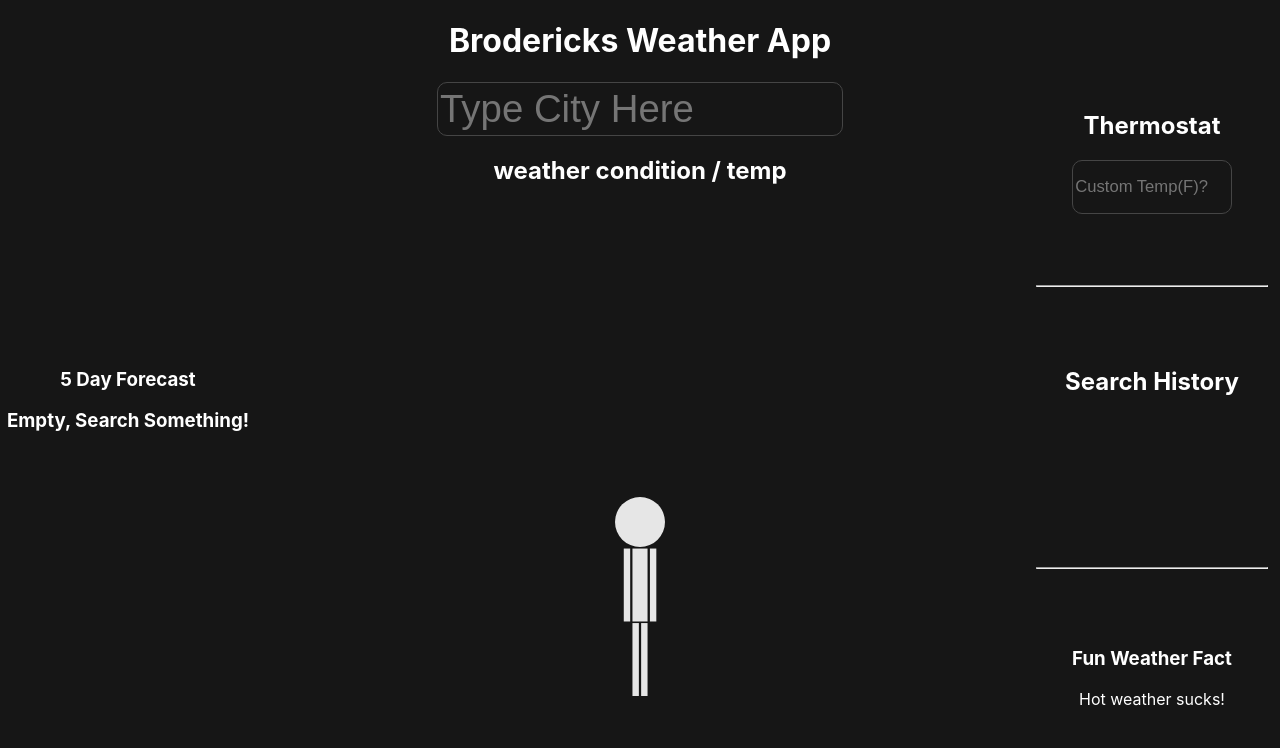
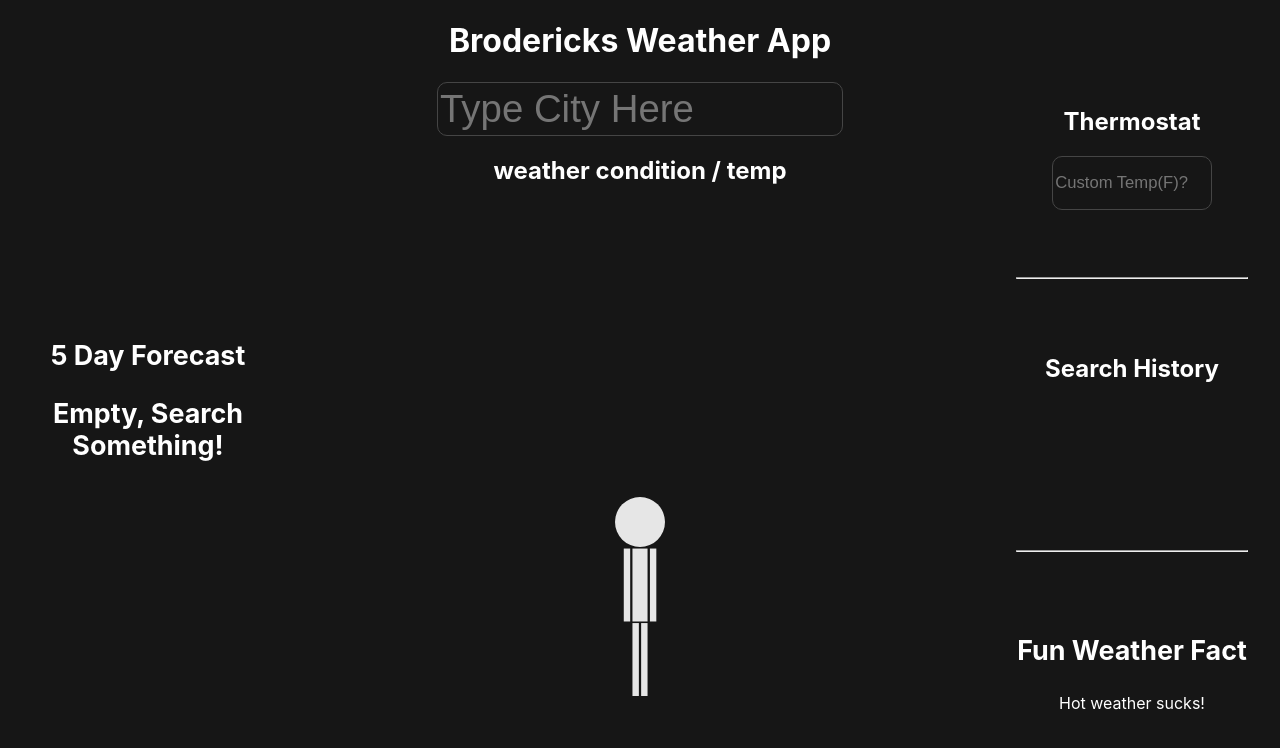
Before and after one commit to ZeroBitzz/react-weather-app, a React (Create React App) app: page / in a window 1280 px wide. Shown: the top 748 px of the page. Built offline with nearby package versions, Linux system fonts and the light colour scheme.

Commit message:
added some viewport css

```diff
--- a/src/Forecast.css
+++ b/src/Forecast.css
@@ -1,3 +1,7 @@
+h3{
+    font-size: 2.1vw;
+}
+
 .day-forecast {
     display: flex;
     flex-direction: column;
@@ -5,6 +9,8 @@
     background-color: rgb(69, 69, 69);
     border-radius: 20px;
     width: 100%;
+    height: 5vw;
+    padding: 12px;
 }
 .day-forecast img {
     width: 50px;
@@ -12,6 +18,7 @@
 }
 .day-forecast span {
     margin-right: 10px;
+    font-size: 1.4vw;
 }
 
 .five-day-forecast {
@@ -20,6 +27,7 @@
     display: flex;
     flex-direction: column;
     justify-content: space-evenly;
+    margin-left: 20px;
     align-items: center;
 }
 
@@ -36,3 +44,9 @@ hr {
 .hide {
     display: none;
 }
+
+@media only screen and (max-width: 900px) {
+    .day-forecast img{
+        display: none;
+    }
+}
--- a/src/History-And-Facts.css
+++ b/src/History-And-Facts.css
@@ -3,6 +3,7 @@
     flex-direction: column;
     justify-content: space-evenly;
     width: 20%;
+    margin-right: 20px;
 }
 
 .history {
@@ -51,3 +52,10 @@ input::-webkit-inner-spin-button {
 input[type=number]{ /* for firefox */
     -moz-appearance: textfield;
 }
+
+/* breakpoints */
+@media only screen and (max-width: 600px) {
+    .history-and-facts{
+        display: none;
+    }
+}
```
